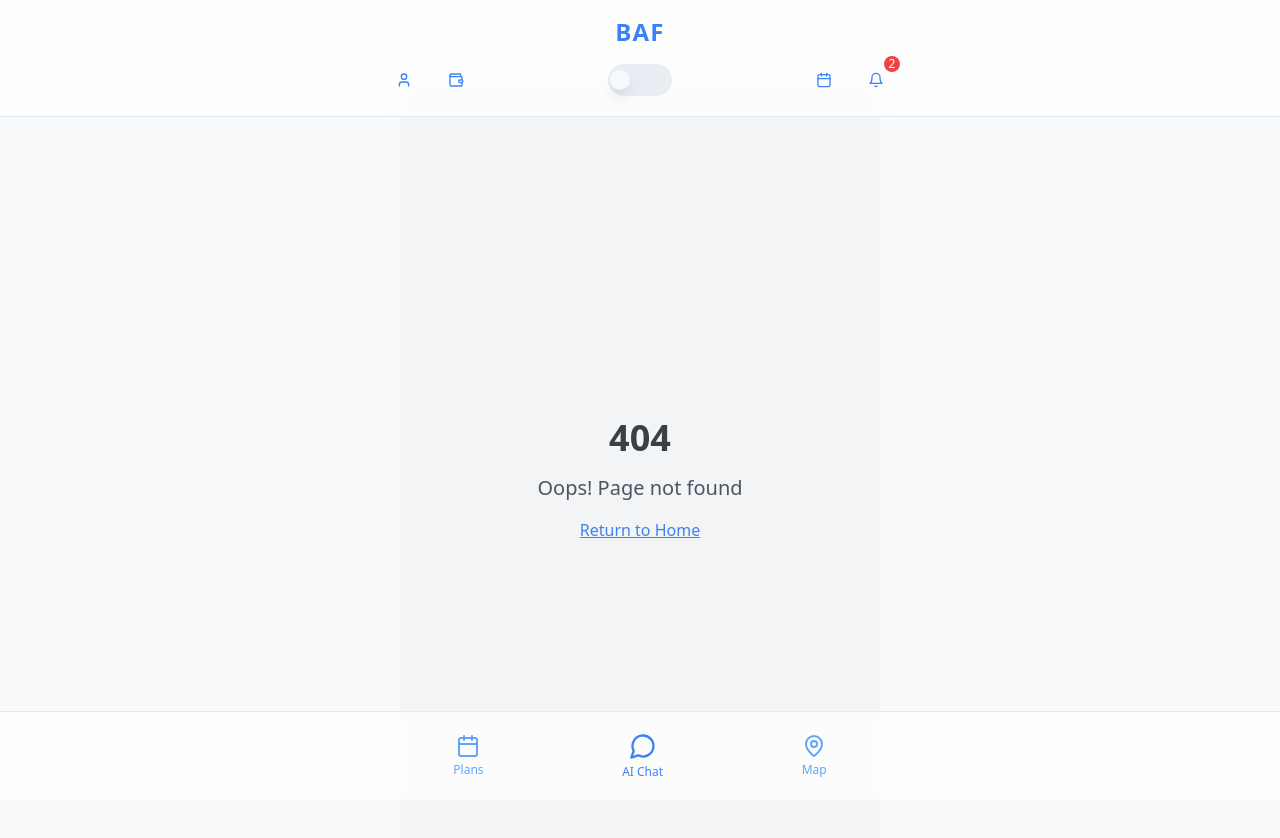
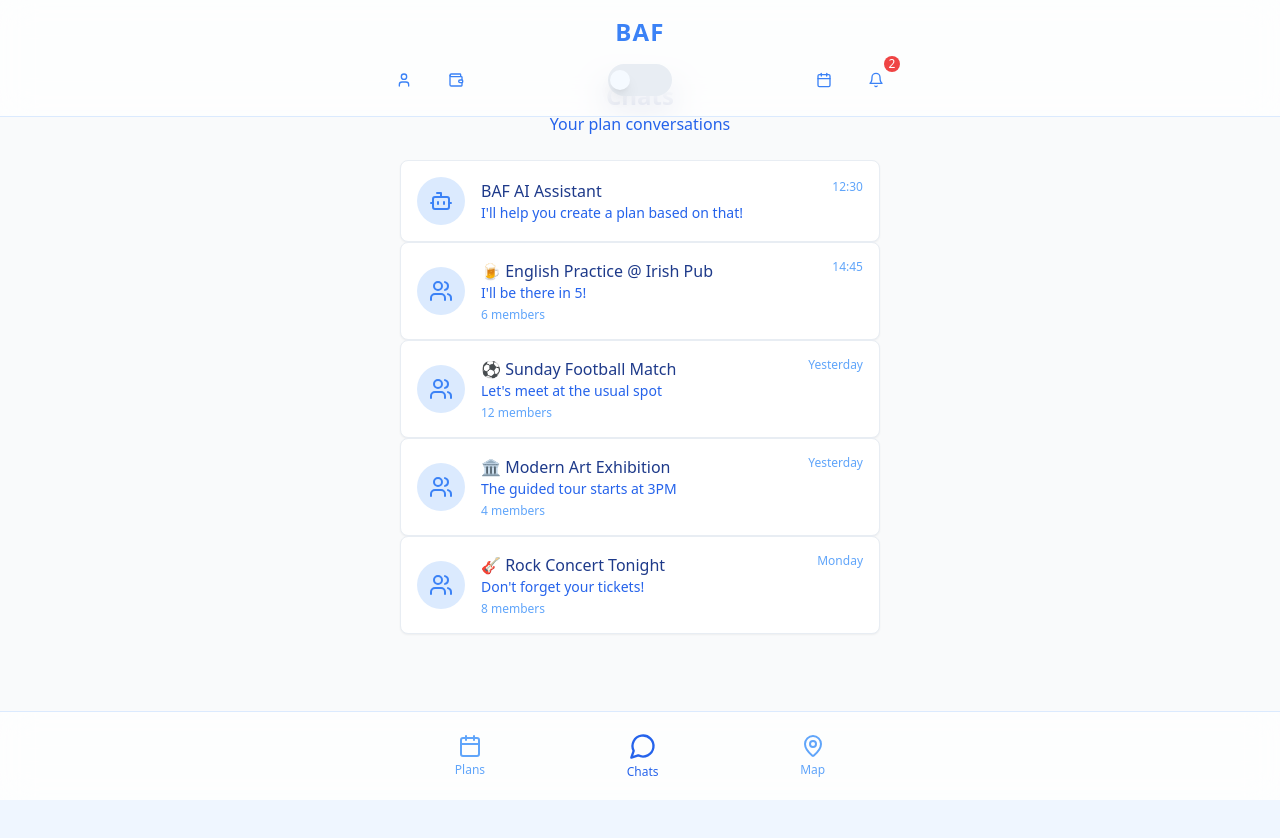
Before and after one commit to aojalapp/aburrioapp, a React (Vite) app: page /chats in a window 1280 px wide. Before the commit this address had no page. Shown: the top 838 px of the page. After the commit the page ends 800 px from the top, so only its background shows below. Built offline with nearby package versions, Linux system fonts and the light colour scheme.

Commit message:
Enhance AI Chat and Add Mapbox Token
This commit enhances the AI chat functionality by introducing a WhatsApp-like homescreen for group chats related to plans.  It also adds a Mapbox token and creates example group chats with sample conversations.

```diff
--- a/src/App.tsx
+++ b/src/App.tsx
@@ -1,3 +1,4 @@
+
 import { Toaster } from "@/components/ui/toaster";
 import { Toaster as Sonner } from "@/components/ui/sonner";
 import { TooltipProvider } from "@/components/ui/tooltip";
@@ -14,6 +15,8 @@ import Profile from "./pages/Profile";
 import Wallet from "./pages/Wallet";
 import NotFound from "./pages/NotFound";
 import Map from "./pages/Map";
+import Chats from "./pages/Chats";
+import GroupChat from "./pages/GroupChat";
 
 const queryClient = new QueryClient();
 
@@ -25,7 +28,8 @@ const App = () => (
           <Route path="/signin" element={<SignIn />} />
           <Route path="/signup" element={<SignUp />} />
           <Route path="/*" element={<Layout />}>
-            <Route index element={<AIChat />} />
+            <Route path="chats" element={<Chats />} />
+            <Route path="chat/:chatId" element={<GroupChat />} />
             <Route path="plans" element={<Plans />} />
             <Route path="map" element={<Map />} />
             <Route path="calendar" element={<Calendar />} />
--- a/src/components/BottomNav.tsx
+++ b/src/components/BottomNav.tsx
@@ -21,13 +21,13 @@ const BottomNav = () => {
         </Link>
 
         <Link
-          to="/"
+          to="/chats"
           className={`flex flex-col items-center gap-1 p-2 rounded-xl transition-colors ${
-            isActive("/") ? "text-blue-600" : "text-blue-500"
+            isActive("/chats") ? "text-blue-600" : "text-blue-500"
           }`}
         >
           <MessageCircle className="w-7 h-7" />
-          <span className="text-xs">AI Chat</span>
+          <span className="text-xs">Chats</span>
         </Link>
 
         <Link
--- /dev/null
+++ b/src/pages/Chats.tsx
@@ -0,0 +1,92 @@
+
+import { Link } from "react-router-dom";
+import { Card } from "@/components/ui/card";
+import { Bot, Users } from "lucide-react";
+
+const chatGroups = [
+  {
+    id: "ai",
+    name: "BAF AI Assistant",
+    lastMessage: "I'll help you create a plan based on that!",
+    time: "12:30",
+    isPinned: true,
+    isAI: true,
+  },
+  {
+    id: "beer-group",
+    name: "🍺 English Practice @ Irish Pub",
+    lastMessage: "I'll be there in 5!",
+    time: "14:45",
+    members: 6,
+  },
+  {
+    id: "football",
+    name: "⚽ Sunday Football Match",
+    lastMessage: "Let's meet at the usual spot",
+    time: "Yesterday",
+    members: 12,
+  },
+  {
+    id: "museum",
+    name: "🏛️ Modern Art Exhibition",
+    lastMessage: "The guided tour starts at 3PM",
+    time: "Yesterday",
+    members: 4,
+  },
+  {
+    id: "concert",
+    name: "🎸 Rock Concert Tonight",
+    lastMessage: "Don't forget your tickets!",
+    time: "Monday",
+    members: 8,
+  },
+];
+
+const Chats = () => {
+  return (
+    <div className="space-y-6 animate-fade-in">
+      <div className="text-center">
+        <h1 className="text-2xl font-bold text-blue-900">Chats</h1>
+        <p className="text-blue-600">Your plan conversations</p>
+      </div>
+
+      <div className="space-y-2">
+        {chatGroups.map((chat) => (
+          <Link key={chat.id} to={chat.isAI ? "/" : `/chat/${chat.id}`}>
+            <Card className="p-4 hover:bg-blue-50/50 transition-colors">
+              <div className="flex items-center gap-4">
+                <div className="h-12 w-12 rounded-full bg-blue-100 flex items-center justify-center">
+                  {chat.isAI ? (
+                    <Bot className="h-6 w-6 text-blue-500" />
+                  ) : (
+                    <Users className="h-6 w-6 text-blue-500" />
+                  )}
+                </div>
+                <div className="flex-1 min-w-0">
+                  <div className="flex justify-between items-start">
+                    <h3 className="font-medium text-blue-900 truncate">
+                      {chat.name}
+                    </h3>
+                    <span className="text-xs text-blue-400 whitespace-nowrap ml-2">
+                      {chat.time}
+                    </span>
+                  </div>
+                  <p className="text-sm text-blue-600 truncate">
+                    {chat.lastMessage}
+                  </p>
+                  {!chat.isAI && (
+                    <div className="text-xs text-blue-400 mt-1">
+                      {chat.members} members
+                    </div>
+                  )}
+                </div>
+              </div>
+            </Card>
+          </Link>
+        ))}
+      </div>
+    </div>
+  );
+};
+
+export default Chats;
--- /dev/null
+++ b/src/pages/GroupChat.tsx
@@ -0,0 +1,106 @@
+
+import { useState } from "react";
+import { useParams, Link } from "react-router-dom";
+import { Send, ArrowLeft } from "lucide-react";
+import { Button } from "@/components/ui/button";
+import { Input } from "@/components/ui/input";
+import { Card } from "@/components/ui/card";
+
+const chatData = {
+  "beer-group": {
+    name: "🍺 English Practice @ Irish Pub",
+    messages: [
+      { id: 1, sender: "John", content: "Hey everyone! Ready for some English practice?", time: "14:30" },
+      { id: 2, sender: "Maria", content: "Yes! I'll be there around 6", time: "14:35" },
+      { id: 3, sender: "You", content: "Perfect! First round's on me 🍺", time: "14:40" },
+      { id: 4, sender: "Alex", content: "I'll be there in 5!", time: "14:45" },
+    ]
+  },
+  "football": {
+    name: "⚽ Sunday Football Match",
+    messages: [
+      { id: 1, sender: "Coach", content: "Don't forget to bring your gear!", time: "10:00" },
+      { id: 2, sender: "You", content: "Can someone bring an extra ball?", time: "10:15" },
+      { id: 3, sender: "Mike", content: "I got you covered", time: "10:20" },
+    ]
+  },
+  "museum": {
+    name: "🏛️ Modern Art Exhibition",
+    messages: [
+      { id: 1, sender: "Guide", content: "The tour will start at the main entrance", time: "09:00" },
+      { id: 2, sender: "Emma", content: "Is there a café inside?", time: "09:05" },
+      { id: 3, sender: "Guide", content: "Yes, on the second floor!", time: "09:07" },
+    ]
+  },
+  "concert": {
+    name: "🎸 Rock Concert Tonight",
+    messages: [
+      { id: 1, sender: "Sarah", content: "Got my tickets ready!", time: "15:00" },
+      { id: 2, sender: "You", content: "Let's meet at the entrance at 8", time: "15:10" },
+      { id: 3, sender: "Tom", content: "Don't forget your tickets!", time: "15:15" },
+    ]
+  }
+};
+
+const GroupChat = () => {
+  const { chatId } = useParams();
+  const [newMessage, setNewMessage] = useState("");
+  const chat = chatData[chatId as keyof typeof chatData];
+
+  if (!chat) return <div>Chat not found</div>;
+
+  const handleSend = () => {
+    if (newMessage.trim()) {
+      setNewMessage("");
+    }
+  };
+
+  return (
+    <div className="flex flex-col h-[calc(100vh-8rem)]">
+      <div className="flex items-center gap-4 p-4 border-b">
+        <Button variant="ghost" size="icon" asChild>
+          <Link to="/chats">
+            <ArrowLeft className="h-5 w-5" />
+          </Link>
+        </Button>
+        <h1 className="font-semibold text-blue-900">{chat.name}</h1>
+      </div>
+
+      <div className="flex-1 overflow-y-auto space-y-4 p-4">
+        {chat.messages.map((message) => (
+          <Card
+            key={message.id}
+            className={`p-4 max-w-[80%] ${
+              message.sender === "You"
+                ? "ml-auto bg-blue-500 text-white"
+                : "mr-auto bg-white"
+            }`}
+          >
+            <div className="flex flex-col gap-1">
+              <span className="text-xs opacity-75">{message.sender}</span>
+              <p>{message.content}</p>
+              <span className="text-xs opacity-75 text-right">{message.time}</span>
+            </div>
+          </Card>
+        ))}
+      </div>
+
+      <div className="p-4 border-t bg-white">
+        <div className="flex gap-2">
+          <Input
+            value={newMessage}
+            onChange={(e) => setNewMessage(e.target.value)}
+            placeholder="Type a message..."
+            onKeyPress={(e) => e.key === "Enter" && handleSend()}
+            className="flex-1"
+          />
+          <Button onClick={handleSend} size="icon">
+            <Send className="h-4 w-4" />
+          </Button>
+        </div>
+      </div>
+    </div>
+  );
+};
+
+export default GroupChat;
```
